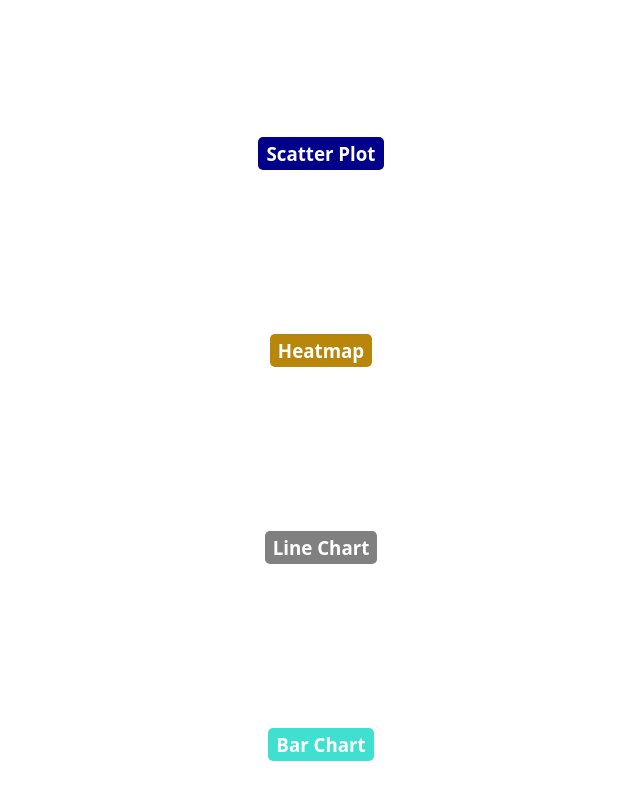
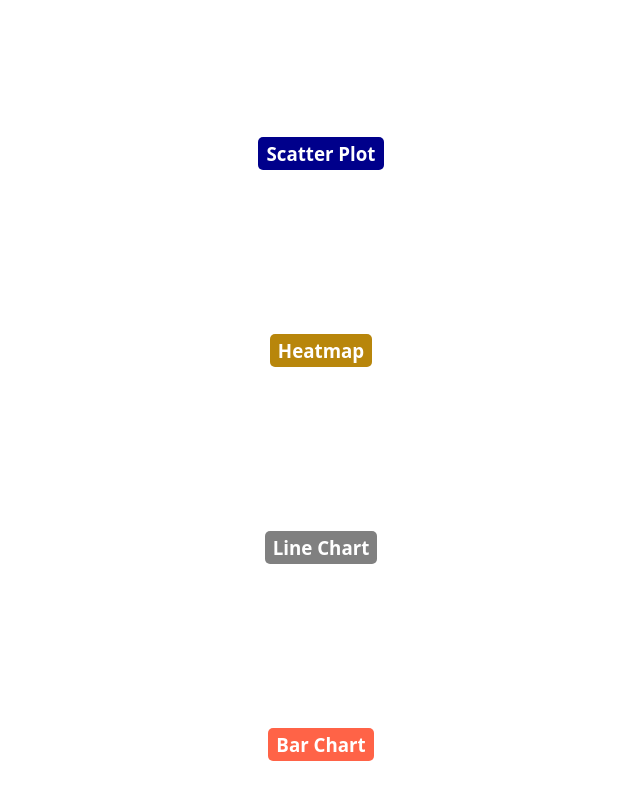
Before and after one commit to vishalgoudmogili/vishalgoudmogili.github.io, a plain HTML site: page single-view-visualizations.html in a window 1280 px wide. Shown: the part 419-1219 px from the top of the page, without its empty margins (319-959 px from the left). Drawn offline with Linux system fonts and the light colour scheme; a script that the page names is missing.

```diff
--- a/single-view-visualizations.html
+++ b/single-view-visualizations.html
@@ -32,7 +32,7 @@
         <div class="visualization" id="vis4"></div>
         <h3 class="badge" style="background-color: gray;">Line Chart</h3>
         <div class="visualization" id="vis5"></div>
-        <h3 class="badge" style="background-color: turquoise;">Bar Chart</h3>
+        <h3 class="badge" style="background-color: tomato;">Bar Chart</h3>
         <div class="visualization" id="vis6"></div>
     </div>
     <script src="./script.js"></script>
```
